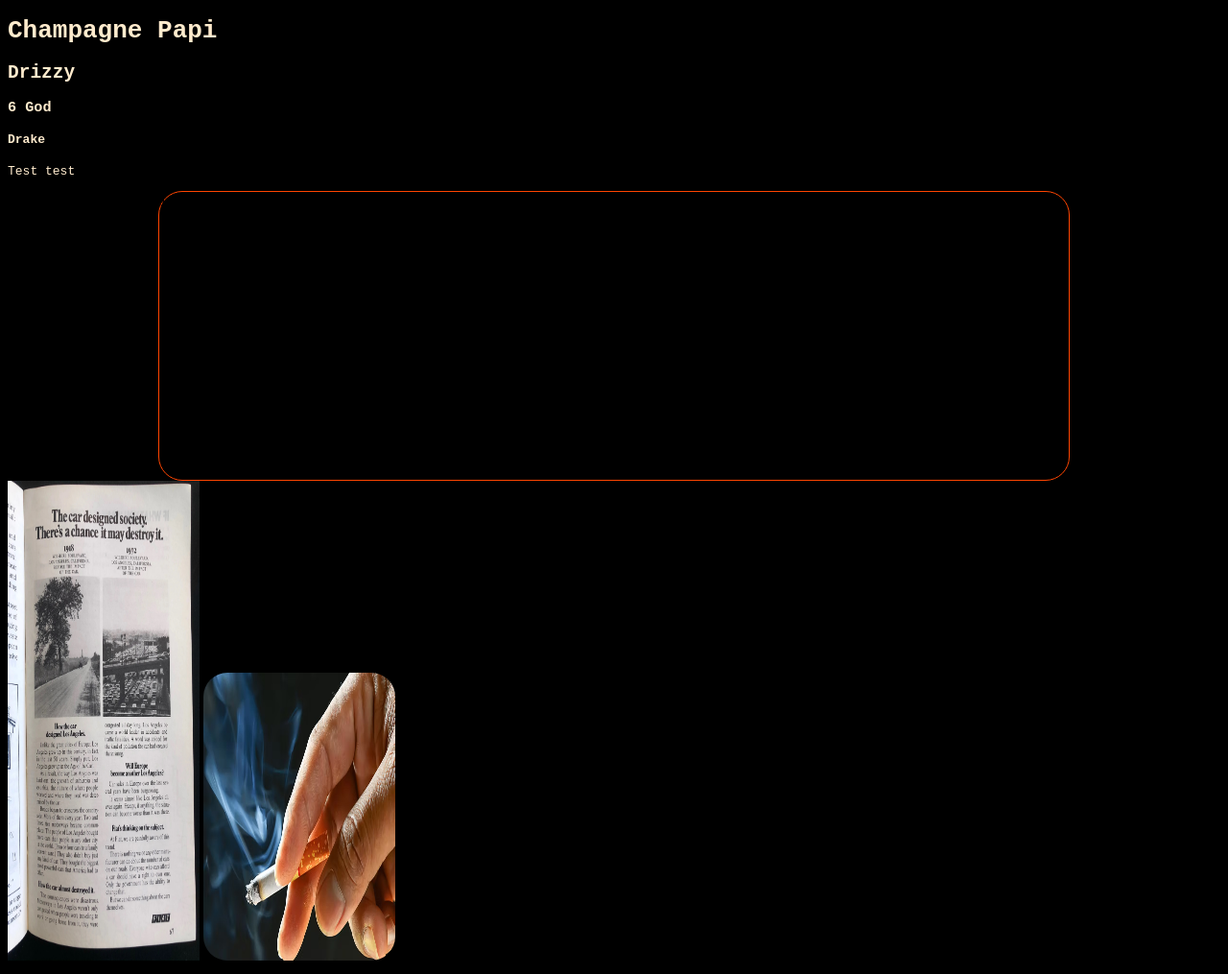
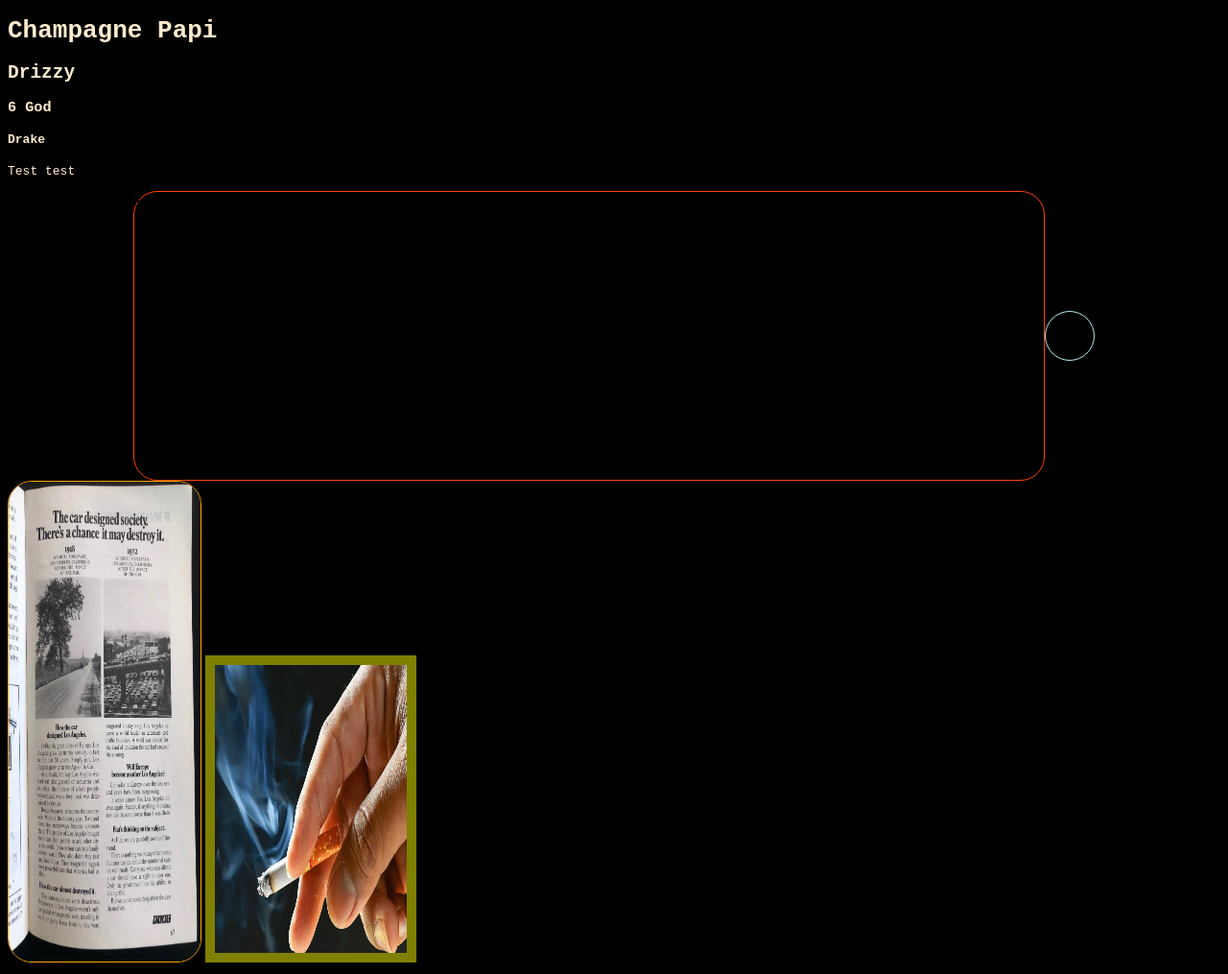
Before and after one commit to ceciliaknaub/ugly-website, a plain HTML site: page index.html in a window 1280 px wide. Shown: the whole page at 96% size. Drawn offline with Linux system fonts and the light colour scheme; files whose address does not match are found by name.

Commit message:
Borders and Circle

```diff
--- a/index.html
+++ b/index.html
@@ -16,6 +16,7 @@
 
     <div class="container">
         <div class="child1">1</div>
+        <div class="child2"></div>
       </div>
 
       <img class="car" src="/Users/ceciliaknaub/Documents/GitHub/ugly-website/assets/img/the_car_destory_society_advert.jpeg" alt="">
--- a/styles/style.css
+++ b/styles/style.css
@@ -23,7 +23,6 @@ h4 {
 p {
   color: blanchedalmond;
   font-family: monospace;
-  text-decoration-style: wavy;
 }
 .container {
   display: flex;
@@ -38,13 +37,23 @@ p {
   border-radius: 25px;
 }
 
+.child2 {
+  height: 50px;
+  width: 50px;
+  border: 1px solid paleturquoise;
+  border-radius: 500px;
+}
+
 .car {
   height: 500px;
   width: 200px;
+  border: 1px solid orange;
+  border-radius: 25px;
 }
 
 .cigarette {
   height: 300px;
   width: 200px;
-  border-radius: 25px;
+  border: 10px solid olive;
+
 }
```
